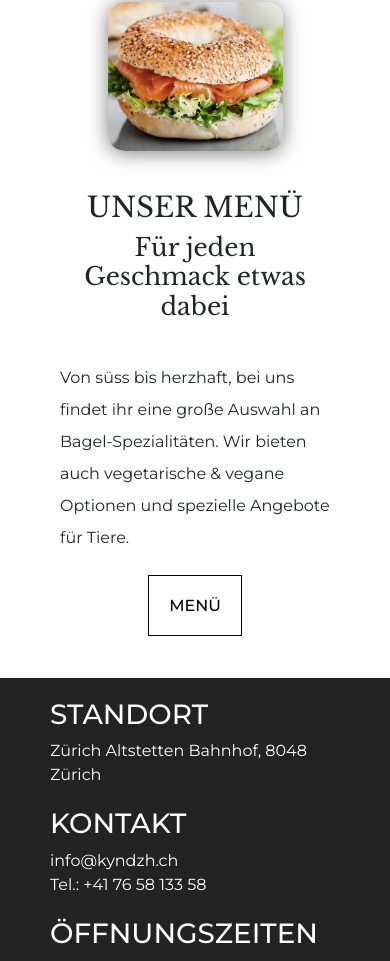
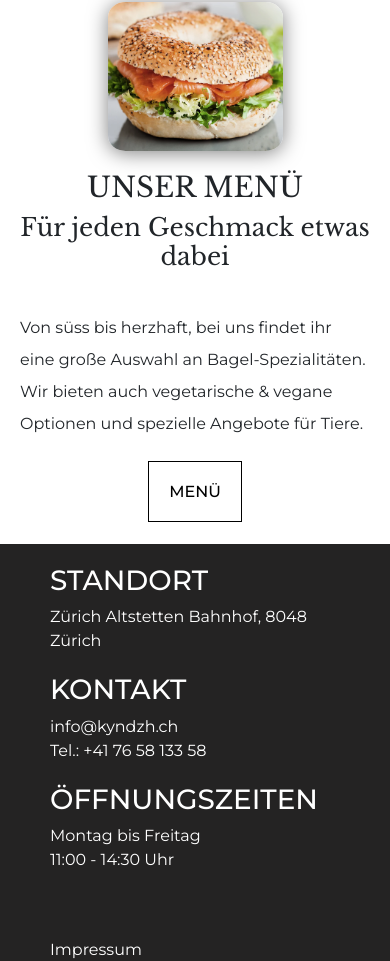
Before and after one commit to HeyTiina/kynd, a React (Create React App) app: page / in a window 390 px wide. Shown: the part 1703-2664 px from the top of the page. Built offline with nearby package versions, Linux system fonts and the light colour scheme.

Commit message:
Update Menu.css

```diff
--- a/src/main/Menu.css
+++ b/src/main/Menu.css
@@ -63,4 +63,8 @@ h2 {
     width: 50%;
     margin: 0 auto;
   }
+
+  .menu-description {
+    margin: 20px 0px;
+  }
 }
```
